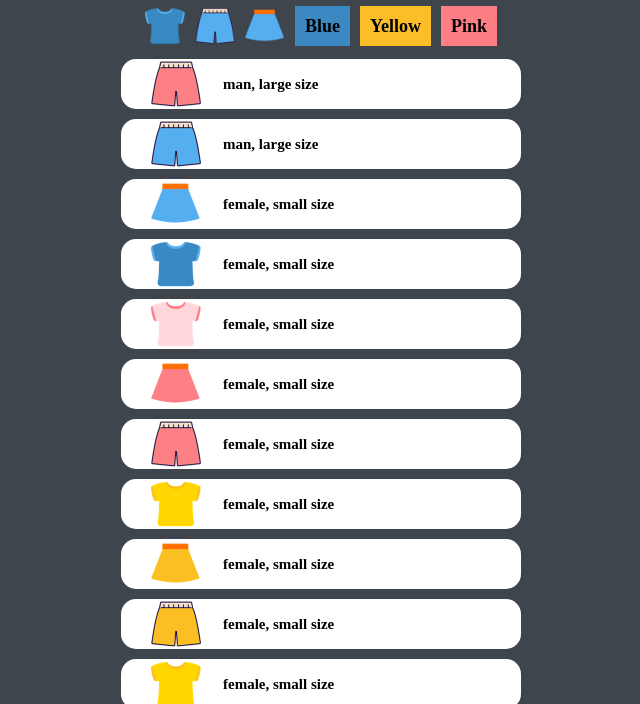
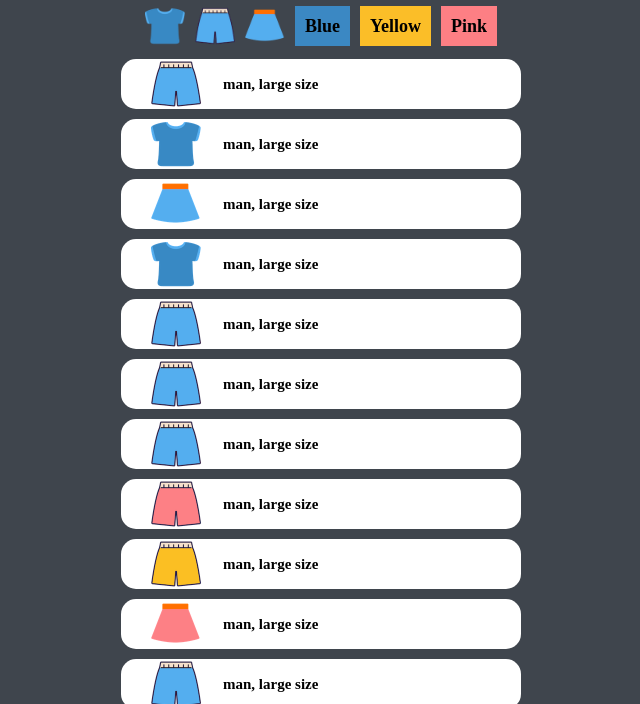
Before and after one commit to JongDeug/shopping_mini_game, a plain HTML site: page index.html in a window 1280 px wide. Shown: the part 202-906 px from the top of the page, without its empty margins (319-959 px from the left). Drawn offline with Linux system fonts and the light colour scheme.

Commit message:
refactoring

```diff
--- /dev/null
+++ b/data/data.json
@@ -0,0 +1,70 @@
+{
+    "items": [
+        {
+            "img": "blue_p",
+            "color": "blue",
+            "sort": "pants",
+            "info": "man, large size"
+        },
+        {
+            "img": "blue_t",
+            "color": "blue",
+            "sort": "t-shirts",
+            "info": "man, large size"
+        },
+        {
+            "img": "blue_s",
+            "color": "blue",
+            "sort": "skirts",
+            "info": "man, large size"
+        },
+        {
+            "img": "blue_t",
+            "color": "blue",
+            "sort": "t-shirts",
+            "info": "man, large size"
+        },
+        {
+            "img": "blue_p",
+            "color": "blue",
+            "sort": "pants",
+            "info": "man, large size"
+        },
+        {
+            "img": "blue_p",
+            "color": "blue",
+            "sort": "pants",
+            "info": "man, large size"
+        },
+        {
+            "img": "blue_p",
+            "color": "blue",
+            "sort": "pants",
+            "info": "man, large size"
+        },
+        {
+            "img": "pink_p",
+            "color": "pink",
+            "sort": "pants",
+            "info": "man, large size"
+        },
+        {
+            "img": "yellow_p",
+            "color": "yellow",
+            "sort": "pants",
+            "info": "man, large size"
+        },
+        {
+            "img": "pink_s",
+            "color": "pink",
+            "sort": "skirts",
+            "info": "man, large size"
+        },
+        {
+            "img": "blue_p",
+            "color": "blue",
+            "sort": "pants",
+            "info": "man, large size"
+        }
+    ]
+}
--- a/index.html
+++ b/index.html
@@ -1,12 +1,15 @@
 <!DOCTYPE html>
 <html lang="en">
+
 <head>
   <meta charset="UTF-8" />
   <meta name="viewport" content="width=device-width, initial-scale=1.0" />
   <title>Online Shopping</title>
   <link rel="stylesheet" href="style.css" />
 </head>
+
 <body>
+
   <header id="header">
     <div class="container">
       <div class="header">
@@ -20,12 +23,12 @@
     <div class="container">
       <div class="nav">
         <ul>
-            <li><a href="#" id="t-shirt"><img src="img/blue_t.png" alt=""></a></li>
-            <li><a href="#" id="pants"><img src="img/blue_p.png" alt=""></a></li>
-            <li><a href="#" id="skirt"><img src="img/blue_s.png" alt=""></a></li>
-            <li><a href="#" id="blue" class="color_btn">Blue</a></li>
-            <li><a href="#" id="yellow" class="color_btn">Yellow</a></li>
-            <li><a href="#" id="pink" class="color_btn">Pink</a></li>
+          <li><a href="#" id="t-shirt"><img src="img/blue_t.png" alt="" data-value="t-shirts"></a></li>
+          <li><a href="#" id="pants"><img src="img/blue_p.png" alt="" data-value="pants"></a></li>
+          <li><a href="#" id="skirt"><img src="img/blue_s.png" alt="" data-value="skirts"></a></li>
+          <li><a href="#" id="blue" class="color_btn" data-value="blue">Blue</a></li>
+          <li><a href="#" id="yellow" class="color_btn" data-value="yellow">Yellow</a></li>
+          <li><a href="#" id="pink" class="color_btn" data-value="pink">Pink</a></li>
         </ul>
       </div>
     </div>
@@ -47,4 +50,5 @@
 
   <script src="src/main.js" defer></script>
 </body>
+
 </html>
--- a/src/main.js
+++ b/src/main.js
@@ -1,122 +1,91 @@
-const cloth = [
-    {
-        img: "blue_p",
-        color: "blue",
-        sort : "pants",
-        info: "man, large size"
-    },
-    {
-        img: "blue_s",
-        color: "blue",
-        sort : "skirts",
-        info: "female, small size"
-    },
-    {
-        img: "blue_t",
-        color: "blue",
-        sort : "t-shirts",
-        info: "female, small size"
-    },
-    {
-        img: "pink_t",
-        color: "blue",
-        sort : "t-shirts",
-        info: "female, small size"
-    },
-    {
-        img: "pink_s",
-        color: "blue",
-        sort : "skirts",
-        info: "female, small size"
-    },
-    {
-        img: "pink_p",
-        color: "blue",
-        sort : "pants",
-        info: "female, small size"
-    },
-    {
-        img: "yellow_t",
-        color: "blue",
-        sort : "t-shirts",
-        info: "female, small size"
-    },
-    {
-        img: "yellow_s",
-        color: "blue",
-        sort : "skirts",
-        info: "female, small size"
-    },
-    {
-        img: "yellow_p",
-        color: "blue",
-        sort : "pants",
-        info: "female, small size"
-    },
-    {
-        img: "yellow_t",
-        color: "blue",
-        sort : "t-shirts",
-        info: "female, small size"
-    },
-    {
-        img: "blue_s",
-        color: "blue",
-        sort : "skirts",
-        info: "female, small size"
-    },
-    {
-        img: "blue_p",
-        color: "blue",
-        sort : "pants",
-        info: "female, small size"
-    },
-    {
-        img: "pink_t",
-        color: "blue",
-        sort : "t-shirts",
-        info: "female, small size"
-    },
-    {
-        img: "yellow_t",
-        color: "blue",
-        sort : "t-shirts",
-        info: "female, small size"
-    },
-    {
-        img: "pink_t",
-        color: "blue",
-        sort : "t-shirts",
-        info: "female, small size"
-    },
-];
-
 const contents = document.querySelector(".contents");
 
+// json data 불러오기
+function loadItems() {
+    return fetch('data/data.json')
+        .then(response => response.json())
+        .then(json => json.items);
+}
 
-function landing(){
-    for(let i=0; i<cloth.length; i++){
-        contents.innerHTML += `<section class="cont"><img src="img/${cloth[i].img}.png" alt=""><span>${cloth[i].info}</span></section> `;
-    }
+// cloth(s) 출력
+function displayItems(cloth) {
+    contents.innerHTML = cloth.map(item => createHTML(item)).join('');
 }
-landing();
 
-const tShirt = document.querySelector("#t-shirt");
-const pants = document.querySelector("#pants");
-const skirt = document.querySelector("#skirt");
-const blue = document.querySelector("#blue");
-const yellow = document.querySelector("#yellow");
-const pink = document.querySelector("#pink");
+// cloth(s) html tag 만들기
+function createHTML(item) {
+    return `<section class="cont"><img src="img/${item.img}.png" alt=""><span>${item.info}</span></section>`;
+}
 
-tShirt.addEventListener("click", function(){
+// 모든 btn 관리
+function allBtnEvent(event, cloth) {
+    const btn = event.target;
+    const value = event.target.dataset.value;
+
+    btn.addEventListener("click", onButtonClick(cloth, value));
+}
+
+// 선택된 버튼으로 정렬하는 핸들러
+function onButtonClick(cloth, value) {
     contents.innerHTML = "";
-    for(let i=0; i<cloth.length; i++){
-        if(cloth[i].sort === "t-shirts"){
-            contents.innerHTML += `<section class="cont"><img src="img/${cloth[i].img}.png" alt=""><span>${cloth[i].info}</span></section> `;
-        }
-    }
-})
+    const arr = cloth.filter(item => item.sort === value || item.color === value);
+    displayItems(arr);
+}
+
+
+// main
+loadItems().then(items => {
+    const cloth = items;
+    const btn = document.querySelector(".nav");
+    displayItems(cloth);
+    btn.addEventListener("click", (event) => allBtnEvent(event, cloth));
+}).catch(console.log);
+
+
+// function clickShapeHandler(event, cloth, str) {
+//     event.preventDefault();
+//     contents.innerHTML = "";
+//     for (let i = 1; i < cloth.length; i++) {
+//         if (cloth[i].sort === str) {
+//             contents.innerHTML += `<section class="cont"><img src="img/${cloth[i].img}.png" alt=""><span>${cloth[i].info}</span></section> `;
+//         }
+//     }
+// }
+
+// function clickColorHandler(event, cloth, str) {
+//     event.preventDefault();
+//     contents.innerHTML = "";
+//     for (let i = 1; i < cloth.length; i++) {
+//         if (cloth[i].color === str) {
+//             contents.innerHTML += `<section class="cont"><img src="img/${cloth[i].img}.png" alt=""><span>${cloth[i].info}</span></section> `;
+//         }
+//     }
+// }
+// const tShirt = document.querySelector("#t-shirt");
+// const pants = document.querySelector("#pants");
+// const skirt = document.querySelector("#skirt");
+// const blue = document.querySelector("#blue");
+// const yellow = document.querySelector("#yellow");
+// const pink = document.querySelector("#pink");
+
+// tShirt.addEventListener("click", (event) => clickShapeHandler(event, cloth, "t-shirts"));
+// pants.addEventListener("click", (event) => clickShapeHandler(event, cloth, "pants"));
+// skirt.addEventListener("click", (event) => clickShapeHandler(event, cloth, "skirts"));
+// blue.addEventListener("click", (event) => clickColorHandler(event, cloth, "blue"));
+// yellow.addEventListener("click", (event) => clickColorHandler(event, cloth, "yellow"));
+// pink.addEventListener("click", (event) => clickColorHandler(event, cloth, "pink"));
+
 
 // contents.addEventListener("scroll", function(event){
 //     console.log(event.target.scrollTop);
 // })
+
+
+/**
+ * 프로젝트 이름
+ * 스택 (기술)
+ * 주요 기능
+ * ### 1.
+ * ### 2.
+ * 아키텍쳐
+ */
--- a/style.css
+++ b/style.css
@@ -23,6 +23,8 @@ body{
 .container {
   width: 1200px;
   margin : 0 auto;
+  display: flex;
+  justify-content: center;
 }
 
 /* 네비게이션 영역 */
@@ -56,6 +58,7 @@ body{
 }
 .nav ul li a:hover{
   transform: scale(0.9);
+  transition: all 0.3s ease;
 }
 
 
@@ -65,6 +68,8 @@ body{
   align-items: center;
   height: 650px;
   overflow:scroll;
+
+  width: 450px;
 }
 .contents .cont{
   justify-content: center;
```
Lines whose indentation alone changed are shown as unchanged.
